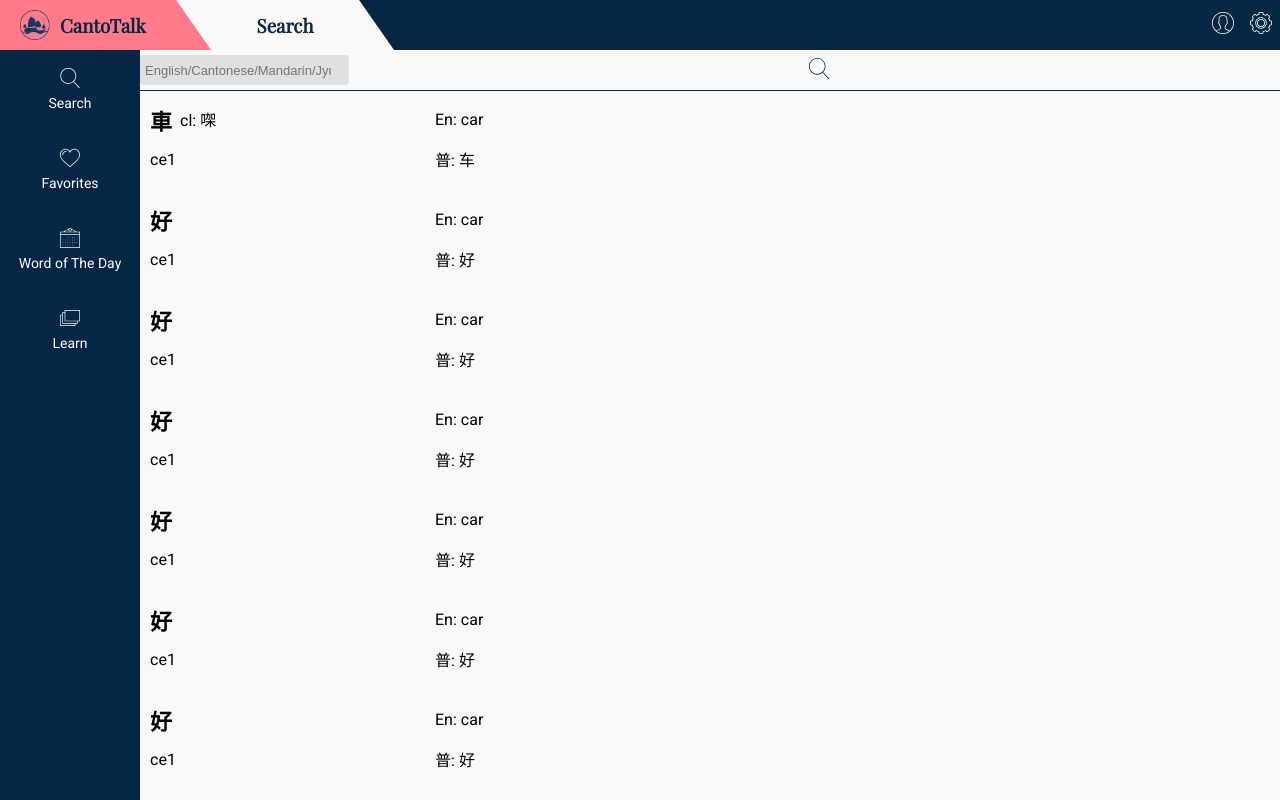
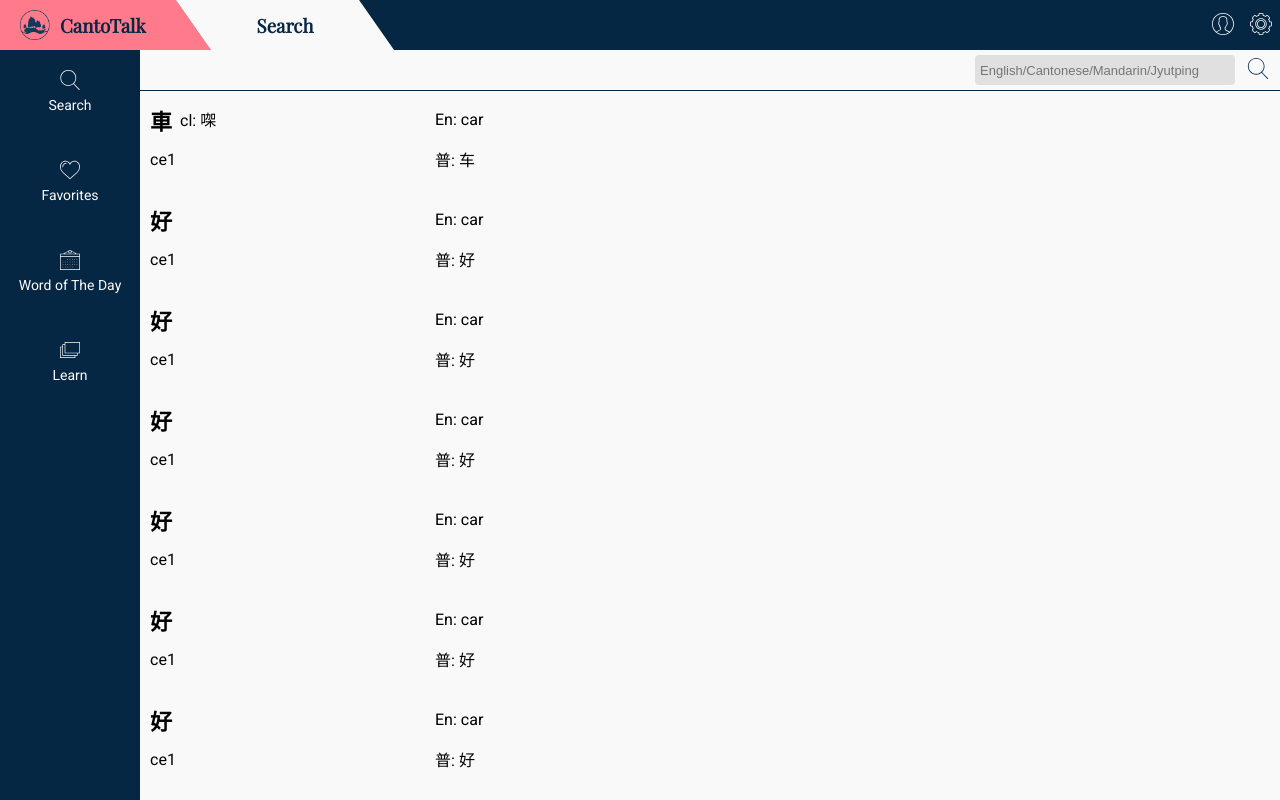
Before and after one commit to brimac1634/CantoWeb, a React (Create React App) app: page / in a window 1280 px wide. Built offline with nearby package versions, Linux system fonts and the light colour scheme.

Commit message:
fixed some styling

```diff
--- a/src/Components/Icon/Icon.css
+++ b/src/Components/Icon/Icon.css
@@ -9,7 +9,6 @@
 	color: var(--cantoWhite);
 	outline: none;
 	text-align: center;
-	padding-top: 15px;
 	text-decoration: none;
 }
 
@@ -35,7 +34,6 @@
 
 svg {
 	display: inline-block;
-	vertical-align: middle;
 	background: transparent;
 }
 
--- a/src/Components/NavBar/NavBarButton/NavBarButton.css
+++ b/src/Components/NavBar/NavBarButton/NavBarButton.css
@@ -1,6 +1,7 @@
 .nav-button-container {
 	width: 100%;
 	height: 80px;
+	padding-top: 10px;
 }
 
 .nav-bar-button{
--- a/src/Components/SearchBar/SearchBar.css
+++ b/src/Components/SearchBar/SearchBar.css
@@ -10,6 +10,7 @@
 	width: 100%;
 	height: 100%;
 	display: flex;
+	flex-direction: row;
 	justify-content: flex-end;
 	align-items: center;
 }
@@ -20,16 +21,21 @@
 	background: #e0e0e0;
 	border-radius: 4px;
 	border: none;
-	margin-right: 10px;
 	text-align: left;
 	outline: none;
 	font-size: 13px;
 	padding: 5px;
 }
 
-.search-icon * {
-	fill: var(--cantoDarkBlue);
+.icon-container{
+	height: 100%;
+	width: 40px;
+	margin-right: 10px;
+	margin-left: -5px;
+	text-align: center;
 }
+
+
 
 .bottom-divider {
 	content: '';
--- a/src/Components/SearchBar/SearchBar.js
+++ b/src/Components/SearchBar/SearchBar.js
@@ -12,7 +12,9 @@ const SearchBar = ( {searchField, searchChange} ) => {
 						placeholder='English/Cantonese/Mandarin/Jyutping'
 						onChange={searchChange}
 					/>
-				<Icon iconStyle='dark' icon='search' width='30'/>
+					<div className='icon-container'>
+						<Icon className='search-icon' iconStyle='dark' icon='search' width='30'/>
+					</div>
 				</div>
 			<div className='bottom-divider'></div>
 		</div>
--- a/src/Components/TitleBar/TitleBar.css
+++ b/src/Components/TitleBar/TitleBar.css
@@ -51,6 +51,7 @@
 	align-items: center;
 	top: 0;
 	right: 0;
+	margin-top: 8px;
 }
 
 .icon {
```
Lines whose indentation alone changed are shown as unchanged.
